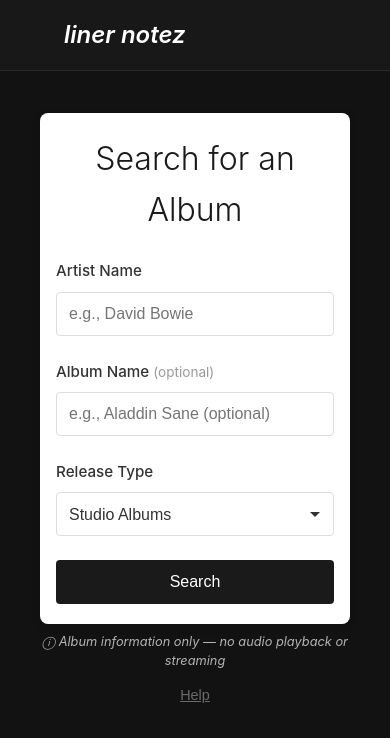
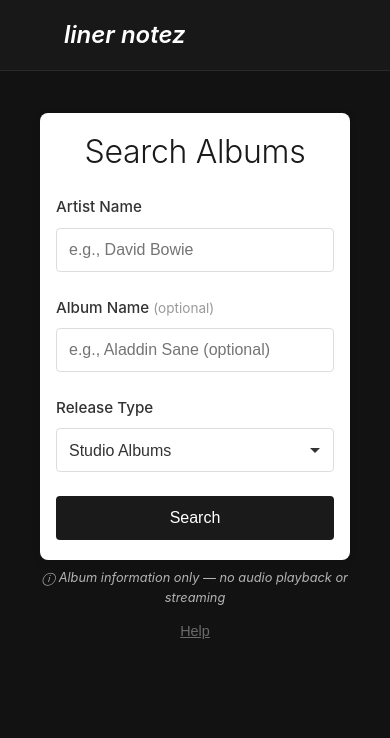
Before and after one commit to edtremsaga/vibey-liner-notez, a React (Vite) app: page / in a window 390 px wide. Shown: the top 738 px of the page. Built offline with nearby package versions, Linux system fonts and the light colour scheme.

Commit message:
Mobile UI: Use shorter title 'Search Albums' on mobile
- Show 'Search Albums' on mobile (≤480px) instead of 'Search for an Album'
- Keep full title 'Search for an Album' on desktop
- Reduce title font size to 1.2rem with tighter spacing on mobile
- Ensures title fits on one line on mobile devices

```diff
--- a/src/pages/AlbumPage.css
+++ b/src/pages/AlbumPage.css
@@ -117,8 +117,10 @@
 
   /* Make "Search for an Album" title same size as "liner notez" header on mobile */
   .search-title {
-    font-size: 1.3rem; /* Phase 3: Reduced from 1.5rem to save space */
+    font-size: 1.2rem; /* Reduced to fit on one line on mobile */
     margin-bottom: 0.75rem; /* Phase 2: Further reduced from 1rem */
+    letter-spacing: -0.01em; /* Slightly tighter letter spacing to help fit */
+    line-height: 1.2; /* Tighter line height */
   }
 
   /* Reduce form field gaps on mobile */
--- a/src/pages/AlbumPage.jsx
+++ b/src/pages/AlbumPage.jsx
@@ -902,7 +902,7 @@ function AlbumPage() {
             </p>
           </div>
           <section className="search-section">
-            <h1 className="search-title">Search for an Album</h1>
+            <h1 className="search-title">{isMobile ? 'Search Albums' : 'Search for an Album'}</h1>
             <form onSubmit={handleSearch} className="search-form">
               <div className="search-field">
                 <label htmlFor="artist-name">Artist Name</label>
```
